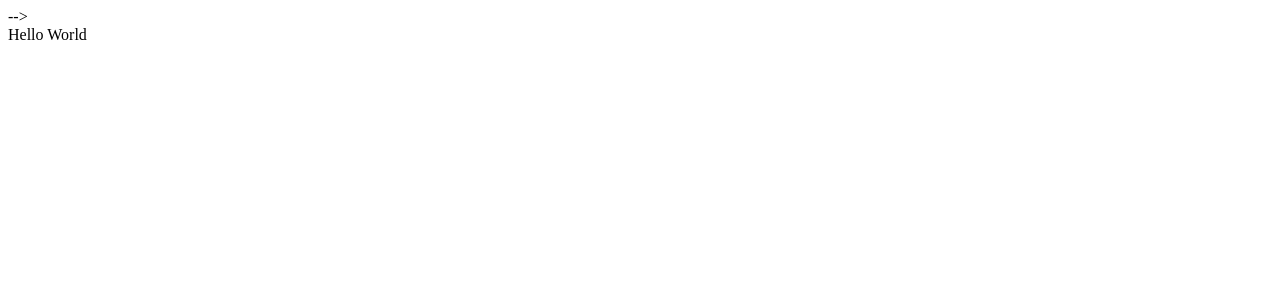
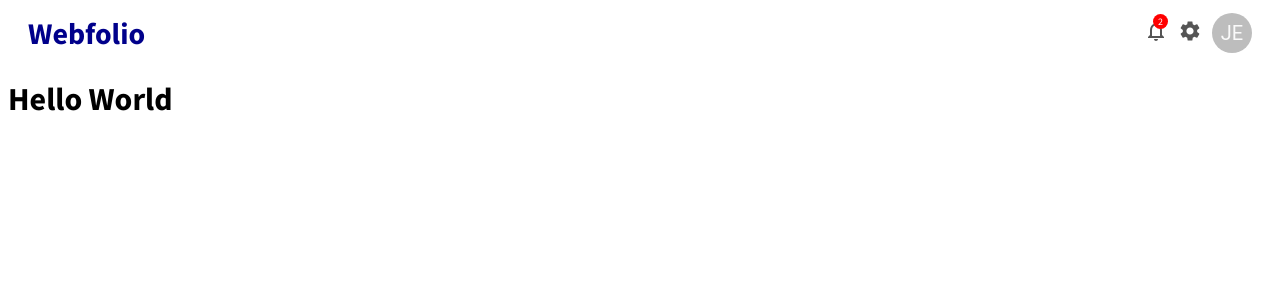
Before and after one commit to lucatosc/Portfolio-dashboard-editor-velzon, a React (Create React App) app: page / in a window 1280 px wide. Shown: the top 300 px of the page. Built offline with nearby package versions, Linux system fonts and the light colour scheme.

Commit message:
Topbar and SideBar Added
The topbar and sidebar files and folders of the webfolio dashbaord have been added. Also, changes have been made to the readme file

```diff
--- a/package.json
+++ b/package.json
@@ -2,8 +2,10 @@
   "name": "portfolio_dashboard",
   "version": "0.1.0",
   "private": true,
-  "homepage":"https://josephenoch.github.io/portfolio_dashboard/",
+  "homepage": "https://josephenoch.github.io/portfolio_dashboard/",
   "dependencies": {
+    "@material-ui/core": "^4.12.3",
+    "@material-ui/icons": "^4.11.2",
     "@testing-library/jest-dom": "^5.14.1",
     "@testing-library/react": "^11.2.7",
     "@testing-library/user-event": "^12.8.3",
@@ -11,6 +13,7 @@
     "react": "^17.0.2",
     "react-dom": "^17.0.2",
     "react-scripts": "4.0.3",
+    "recharts": "^2.1.5",
     "web-vitals": "^1.1.2"
   },
   "scripts": {
--- a/public/index.html
+++ b/public/index.html
@@ -2,15 +2,19 @@
 <html lang="en">
   <head>
     <meta charset="utf-8" />
-    <link rel="icon" href="%PUBLIC_URL%/favicon.ico" />
+    <link rel="preconnect" href="https://fonts.googleapis.com">
+    <link rel="preconnect" href="https://fonts.gstatic.com" crossorigin>
+    <link href="https://fonts.googleapis.com/css2?family=Source+Sans+Pro:wght@200;300;400;600;700;900&display=swap" rel="stylesheet">
     <meta name="viewport" content="width=device-width, initial-scale=1" />
     <meta name="theme-color" content="#000000" />
     <meta
       name="description"
       content="Web site created using create-react-app"
     />
+    <style>
+      *{font-family: 'Source Sans Pro', sans-serif;}
+    </style>
 
-    -->
     <title>React App</title>
   </head>
   <body>
--- a/src/App.js
+++ b/src/App.js
@@ -1,8 +1,12 @@
-
+import Topbar from "./components/topbar/Topbar"
+import Sidebar from "./components/sidebar/Sidebar"
 
 function App() {
   return (
-    <div>Hello World</div>
+    <div>
+      <Topbar/>
+      <Sidebar/>
+      </div>
   );
 }
 
--- /dev/null
+++ b/src/components/sidebar/Sidebar.jsx
@@ -0,0 +1,11 @@
+import React from 'react'
+import "./sidebar.css"
+
+const Sidebar=(() =>{
+    return (
+        <div>
+           {<h1>Hello World</h1>}
+        </div>
+    )
+})
+export default Sidebar
--- /dev/null
+++ b/src/components/topbar/Topbar.jsx
@@ -0,0 +1,61 @@
+import React from "react"
+import "./topbar.css"
+import {Avatar} from "@material-ui/core"
+import {NotificationsNone, Settings}from '@material-ui/icons';
+
+function stringToColor(string) {
+    let hash = 0;
+    let i;
+
+    /* eslint-disable no-bitwise */
+    for (i = 0; i < string.length; i += 1) {
+        hash = string.charCodeAt(i) + ((hash << 5) - hash);
+    }
+
+    let color = '#';
+
+    for (i = 0; i < 3; i += 1) {
+        const value = (hash >> (i * 8)) & 0xff;
+        color += `00${value.toString(16)}`.substr(-2);
+    }
+    /* eslint-enable no-bitwise */
+
+    return color;
+}
+
+function stringAvatar(name) {
+    return {
+        sx: {
+            bgcolor: stringToColor(name),
+        },
+        children: `${name.split(' ')[0][0]}${name.split(' ')[1][0]}`.toUpperCase(),
+    };
+}
+
+const name = ""
+
+const Topbar = (() => {
+    return(
+        <div className="topbar">
+            <div className="topbarWrapper">
+                <div className="topLeft">
+                    <span className="logo">Webfolio</span>
+                </div>
+                <div className="topRight">
+                    <div className="topbarIconContainer">
+                        <NotificationsNone/>
+                        <span className="notificationsBadge">2</span>
+                    </div>
+                    <div className="topbarIconContainer">
+                        <Settings/>
+                    </div>
+                    <div className="avatar">
+                        {name === "" ? <Avatar {...stringAvatar('Joseph Enoch')} /> : <Avatar alt="Joseph Enoch" src="/static/images/avatar/1.jpg" />}
+                    </div>
+                </div>
+            </div>
+        </div>
+    )
+})
+
+export default Topbar
--- /dev/null
+++ b/src/components/topbar/topbar.css
@@ -0,0 +1,48 @@
+.topbar{
+    width: 100%;
+    height: 50px;
+    background-color: white;
+    position: sticky;
+    top: 0;
+    z-index: 999;
+}
+
+.topbarWrapper{
+    height: 100%;
+    padding: 0 20px;
+    display: flex;
+    align-items: center;
+    justify-content: space-between;
+}
+
+.logo{
+    font-weight: bold;
+    font-size: 30px;
+    color: darkblue;
+    cursor: pointer;
+}
+.topRight{
+    display: flex;
+    align-items: center;
+}
+.topbarIconContainer{
+    position:relative;
+    color: #555;
+    cursor: pointer;
+    margin-right: 10px;
+}
+
+.notificationsBadge{
+    width: 15px;
+    height: 15px;
+    position: absolute;
+    right: 0px;
+    top: -5px;
+    background-color: red;
+    color: white;
+    border-radius: 50%;
+    display: flex;
+    align-items: center;
+    justify-content: center;
+    font-size: 10px;
+}
```
Also changed, not shown: src/components/sidebar/sidebar.css (added), 2 other files (tests, documents, lock files or other folders).
